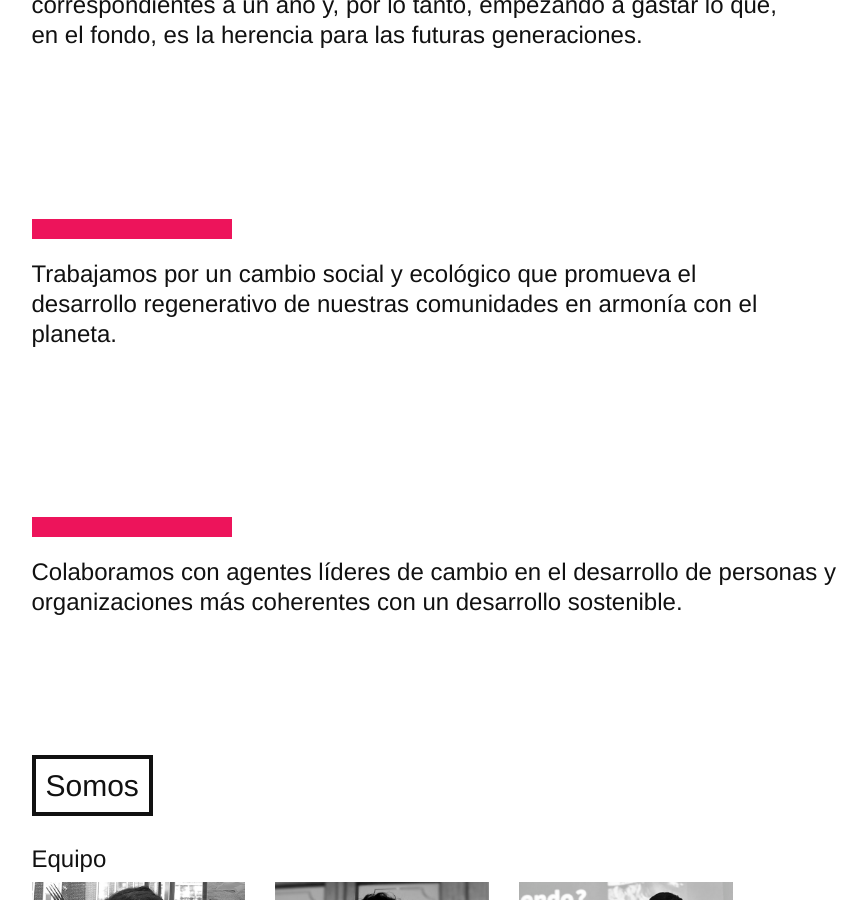
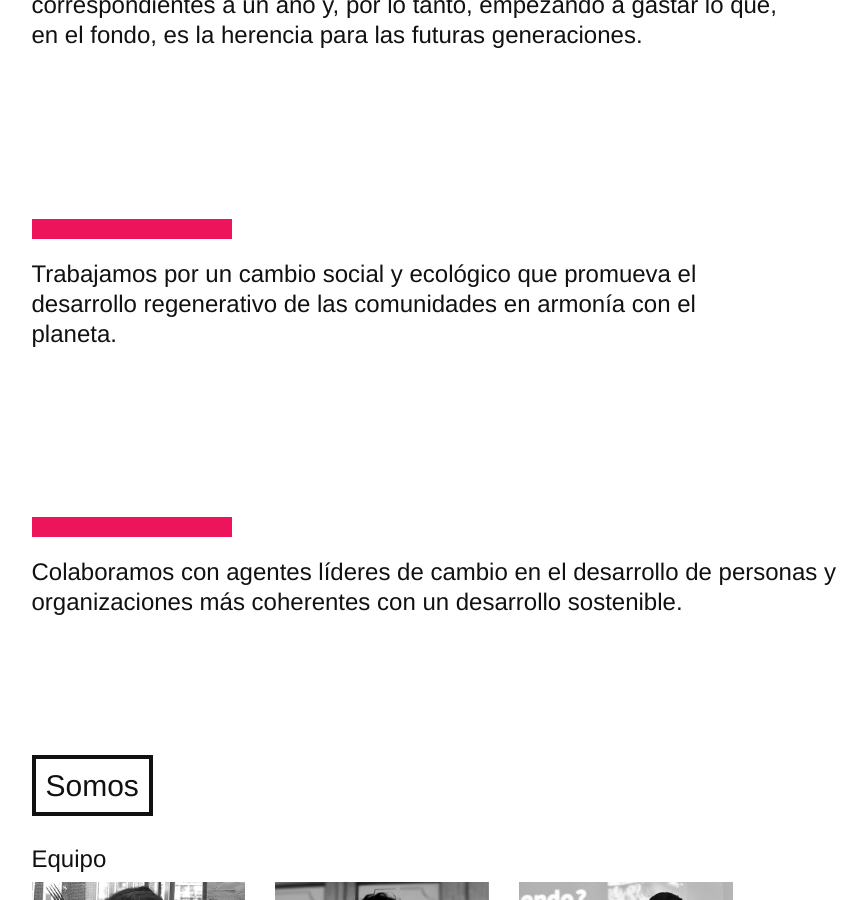
Before and after one commit to 2811Chile/2811Chile.github.io, a Jekyll site: the page built from somos.md, in a window 1280 px wide and 900 px high, scrolled down 425 px. Shown: the whole window, without its empty margins (136-1003 px from the left). Built offline with Jekyll 4.4.1, drawn with Linux system fonts in a browser that asks for light colours; nearby versions of some CDN libraries; some web fonts are replaced.

Commit message:
Updated Somos

```diff
--- a/somos.md
+++ b/somos.md
@@ -18,7 +18,7 @@ layout: default
     <div class="row">
       <div class="col-xs-8 col-xs-offset-1">
         <div class="line"></div>
-        <h3>Trabajamos por un cambio social y ecológico que promueva el desarrollo regenerativo de nuestras comunidades en armonía con el planeta.</h3>
+        <h3>Trabajamos por un cambio social y ecológico que promueva el desarrollo regenerativo de las comunidades en armonía con el planeta.</h3>
       </div>
     </div>
     <div class="row">
```
